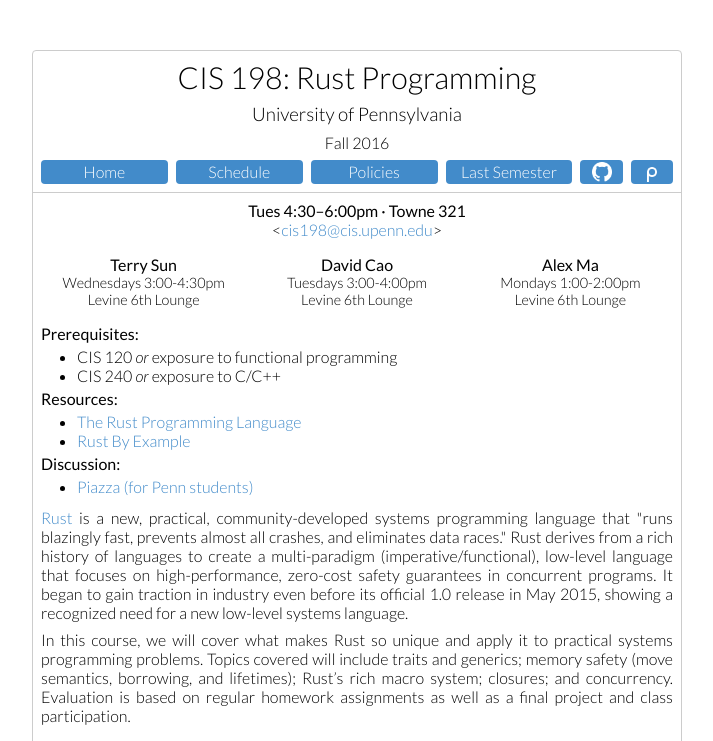
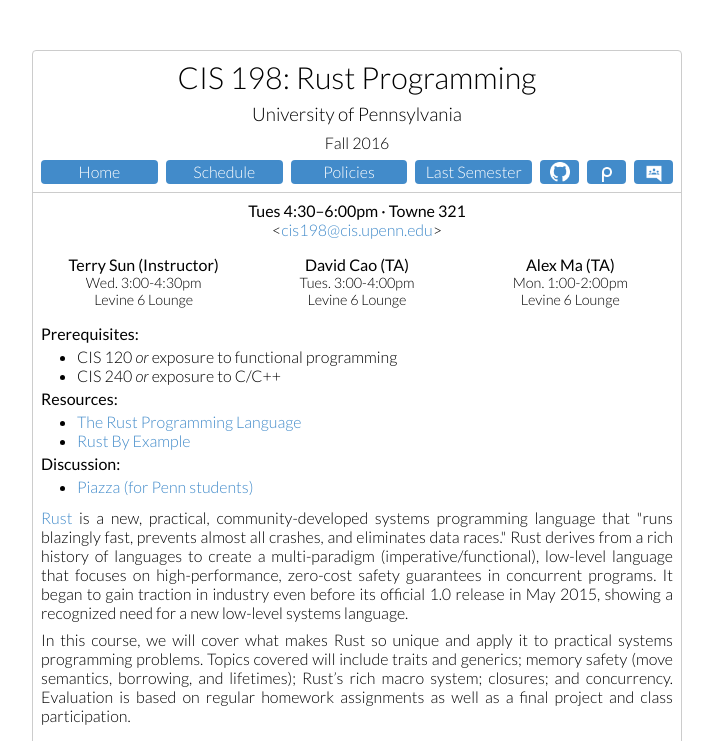
Before and after one commit to cis198-2016f/cis198-2016f.github.io, a Jekyll site: the page built from index.html, in a window 1280 px wide. Shown: the top 741 px of the page, without its empty margins (283-996 px from the left). Built offline with Jekyll 4.4.1, drawn with Linux system fonts in a browser that asks for light colours; grey boxes are pictures that could not be loaded.

Commit message:
Fix links. Again.

```diff
--- a/_includes/header.html
+++ b/_includes/header.html
@@ -13,7 +13,7 @@
       <a class="btn" href="/policies/">Policies</a>
     </div>
     <div class="part">
-      <a class="btn" href="cis198-2016s.github.io">Last Semester</a>
+      <a class="btn" href="https://cis198-2016s.github.io">Last Semester</a>
     </div>
     <div class="partonethird">
       <a class="btn" href="https://github.com/cis198-2016f" title="On GitHub"><img src="/img/github.png" alt="On GitHub"></a>
@@ -21,11 +21,9 @@
     <div class="partonethird">
       <a class="btn" href="https://piazza.com/class/ipnihjo1b5i4ns" title="Piazza (for Penn students)"><img src="/img/piazza.png" alt="Piazza (for Penn students)"></a>
     </div>
-    <!--
     <div class="partonethird">
       <a class="btn" href="https://groups.google.com/forum/#!forum/cis198-public" title="Google Group (Public discussion)"><img src="/img/googlegroup.png" alt="Google Group (for anyone)"></a>
     </div>
-    -->
   </nav>
 </header>
 <hr>
--- a/index.html
+++ b/index.html
@@ -12,27 +12,27 @@
 </section>
 <section class="partitioned">
   <div class="part ctr">
-    <b>Terry Sun</b>
+    <b>Terry Sun (Instructor)</b>
     <div class="small">
-      Wednesdays 3:00-4:30pm
+      Wed. 3:00-4:30pm
       <br>
-      Levine 6th Lounge
+      Levine 6 Lounge
     </div>
   </div>
   <div class="part ctr">
-    <b>David Cao</b>
+    <b>David Cao (TA)</b>
     <div class="small">
-      Tuesdays 3:00-4:00pm
+      Tues. 3:00-4:00pm
       <br>
-      Levine 6th Lounge
+      Levine 6 Lounge
     </div>
   </div>
   <div class="part ctr">
-    <b>Alex Ma</b>
+    <b>Alex Ma (TA)</b>
     <div class="small">
-      Mondays 1:00-2:00pm
+      Mon. 1:00-2:00pm
       <br>
-      Levine 6th Lounge
+      Levine 6 Lounge
     </div>
   </div>
 </section>
```
